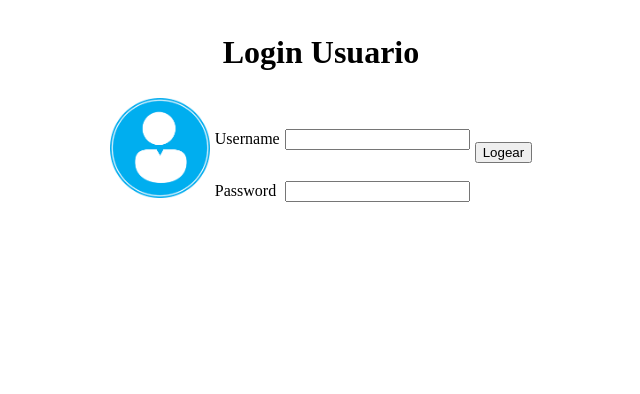
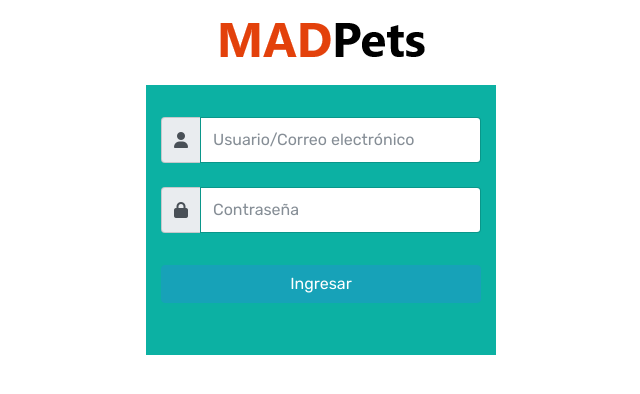
Before and after one commit to cgustav/madPetsDev, a PHP site: page /login-user.php in a window 1280 px wide. Shown: the top 394 px of the page, without its empty margins (319-959 px from the left). Run offline with PHP 8.4, Linux system fonts and the light colour scheme; some libraries are stand-ins or nearby versions.

Commit message:
Pruebas Log in
Desarrollo log in php

```diff
--- /dev/null
+++ b/css/login-style.css
@@ -0,0 +1,31 @@
+
+.head-log{
+
+}
+
+.body-log{
+    background-color: rgb(12, 177, 163);
+    padding-top: 10px;
+    padding-bottom: 10px;
+    height:270px;
+}
+/*.body-log .form-control{
+    margin-top: 5px;
+    padding-top: 2px;
+    padding-bottom: 2px;
+    height:50px;
+}*/
+.body-log .input-group{
+    margin-top: 20px;
+    padding-top: 2px;
+    padding-bottom: 2px;
+    height:50px;
+}
+.body-log .btn{
+    margin-top: 30px;
+
+}
+
+.body-log h2{
+    font-size: 20px;
+}
--- a/login-user.php
+++ b/login-user.php
@@ -1,13 +1,21 @@
 <!doctype html>
 <html lang="en">
 <head>
-<title>Login Usuario</title>
-<meta charset="utf-8">
+<title>Ingresar a MADPets</title>
+<meta charset="utf-8">    <meta charset="UTF-8">
+<meta name="viewport" content="width=device-width, initial-scale=1.0">
+<meta http-equiv="X-UA-Compatible" content="ie=edge">
 <!--<meta name="viewport" content="width=device-width, initial-scale=1, shrink-to-fit=no">-->
 <!-- Aquí CSS BOOSTRAP -->
-<!--<link rel="stylesheet" href="css/boostrap.min.css">-->
+<link rel="stylesheet" href="css/bootstrap.min.css">
+<!-- Main CSS -->
+<link rel="stylesheet" href="css/gen-style.css">
+<link rel="stylesheet" href="css/login-style.css">
+<!-- Font Js -->
+<link href="https://fonts.googleapis.com/css?family=Rubik" rel="stylesheet">
+<!-- Script AwesomeFonts-->
+<script src="https://use.fontawesome.com/025d1f53df.js"></script>
 <!-- Script validacion campos vacíos -->
-
 <script>
 function enviar(){
 	//En JS se pueden tratar los formularios como objetos con respectivos atributos
@@ -25,44 +33,63 @@ function enviar(){
 	}
 </script>
 </head>
+<!--
+
+
+-->
 <body>
-	<form id="formLogin" name="formLogin" action="procesa-login.php" method="post">
-    <table align="center" border="0" cellpadding="0" cellspacing="5">
-    <tr>
-    <th colspan="4"> <h1>Login Usuario</h1></th>
-    </tr>
-    <tr>
-    <!--cuerpo -->
-    <td rowspan="3">
-    <img src="images/descarga.png" width="100" height="100"/>
-    </td>
-    </tr>
-    <tr>
-    <td>Username</td>
-    <td>
-    <input type="text" name="nombreUsuario" id="nombreUsuario" />
-    </td>
-    <td rowspan="4">
-    <input type="button" name="Logear" id="Logear" value="Logear" onclick="enviar();" />
-    </td>
-    </tr>
-    <tr>
-    <td>Password</td>
-    <td>
-    <input type="password" name="pwUsuario" id="pwUsuario" />
-    </td>
-    </tr>
+<div class="container formu-log">
+<div class="row">
+    <div class="col-md-4 text-md-center">
+
+    </div>
+    <div class="col-md-4 text-md-center">
+        <form id="formLogin" name ="formLogin" action="procesa-login.php" class="form-horizontal" method="POST">
+            <div class="container head-log">
+                <div class="logo">
+                    <img src="images/madpets2ndlogo.png" tag="madpets png">
+                </div>
+            </div>
+            <div class="container body-log">
+                <div class="input-group">
+                    <span class="input-group-addon">
+                        <i class="fa fa-user"></i>
+                    </span>
+                    <input type="text" name="nombreUsuario" id="nombreUsuario" class="form-control" placeholder="Usuario/Correo electrónico"/>
+                </div>
+                <div class="input-group">
+                    <span class="input-group-addon">
+                        <i class="fa fa-lock"></i>
+                    </span>
+                    <input type="password" name="pwUsuario" id="pwUsuario" class="form-control" placeholder="Contraseña"/>
+                </div>
+                <div class="form-group">
+                    <input type="submit" id="Ingresar" name="Ingresar" value="Ingresar" class="btn btn-info btn-block" onclick="enviar();" />
+                </div>
+                <div class="container showhint">
+                    <!--Si Usuario y contraseña no coinciden: -->
                 <?php
                     if (isset($_GET['error'])) {
                 ?>
-    <tr>
-    <td colspan="3" align="center">Error de Usuario y/o Password</td>
-    </tr>
+                    <h2>Error de Usuario y/o Password</h2>
+                </div>
                 <?php
                 }
                 ?>
-    </table>
+                </div>
+            </div>
     </form>
-    <script src="js/bootstrap.min.js"></script>
+    </div>
+            <div class="col-md-4 text-md-center">
+
+            </div>
+
+        </div>
+    </div>
+    <script src="https://code.jquery.com/jquery-3.2.1.slim.min.js" integrity="sha384-KJ3o2DKtIkvYIK3UENzmM7KCkRr/rE9/Qpg6aAZGJwFDMVNA/GpGFF93hXpG5KkN"
+        crossorigin="anonymous"></script>
+    <script src="https://cdnjs.cloudflare.com/ajax/libs/popper.js/1.11.0/umd/popper.min.js" integrity="sha384-b/U6ypiBEHpOf/4+1nzFpr53nxSS+GLCkfwBdFNTxtclqqenISfwAzpKaMNFNmj4"
+        crossorigin="anonymous"></script>
+    <script src="js/bootstrap.min.js" integrity="sha384-h0AbiXch4ZDo7tp9hKZ4TsHbi047NrKGLO3SEJAg45jXxnGIfYzk4Si90RDIqNm1" crossorigin="anonymous"></script>
 </body>
 </html>
```
Also changed, not shown: css/gen-style.css (+22 -4 lines), index.html (+47 -5 lines), userlogin.html (added, +71 -0 lines), images/madpets2ndlogo.png (added). Lines whose indentation alone changed are shown as unchanged.
